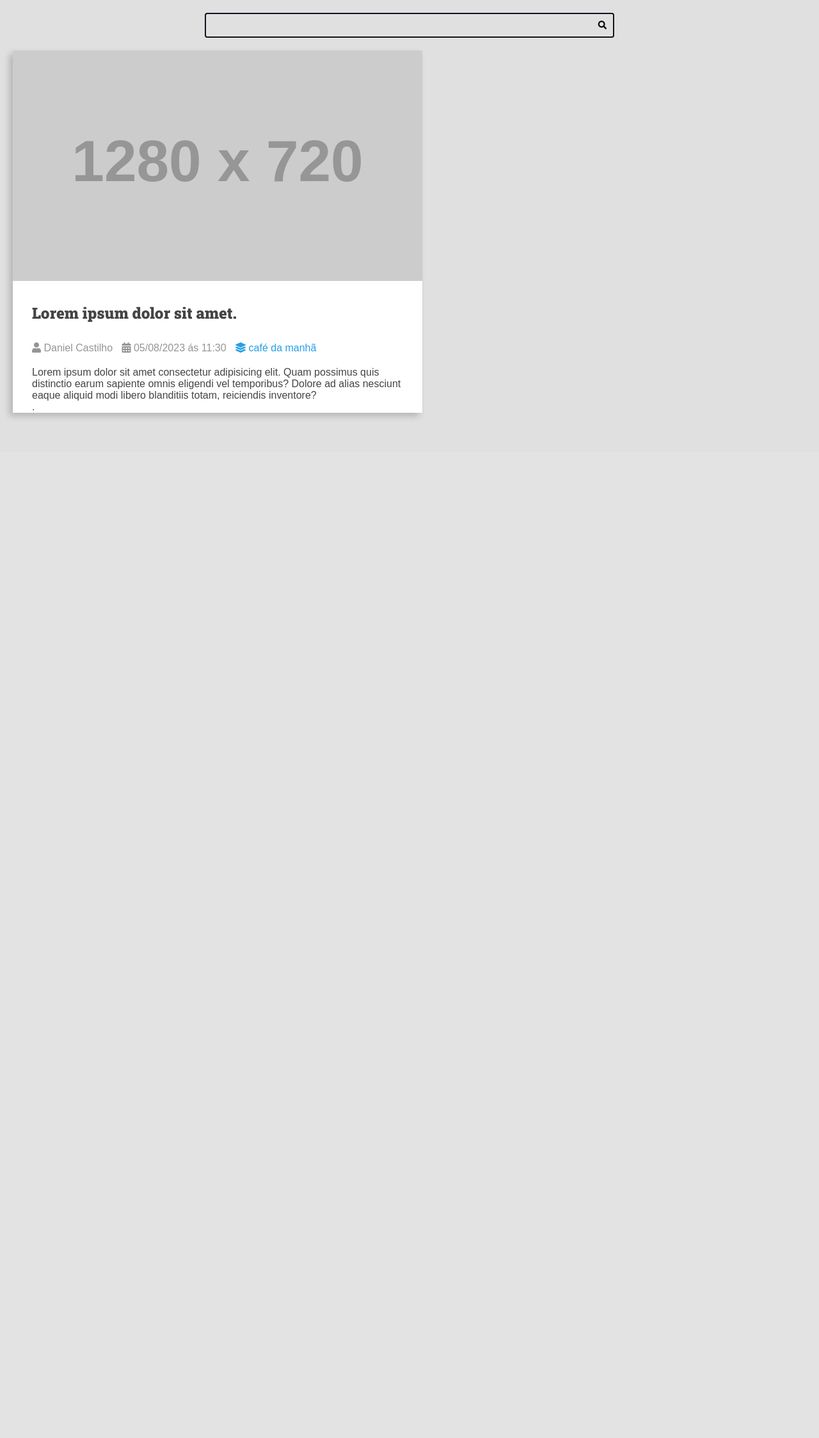
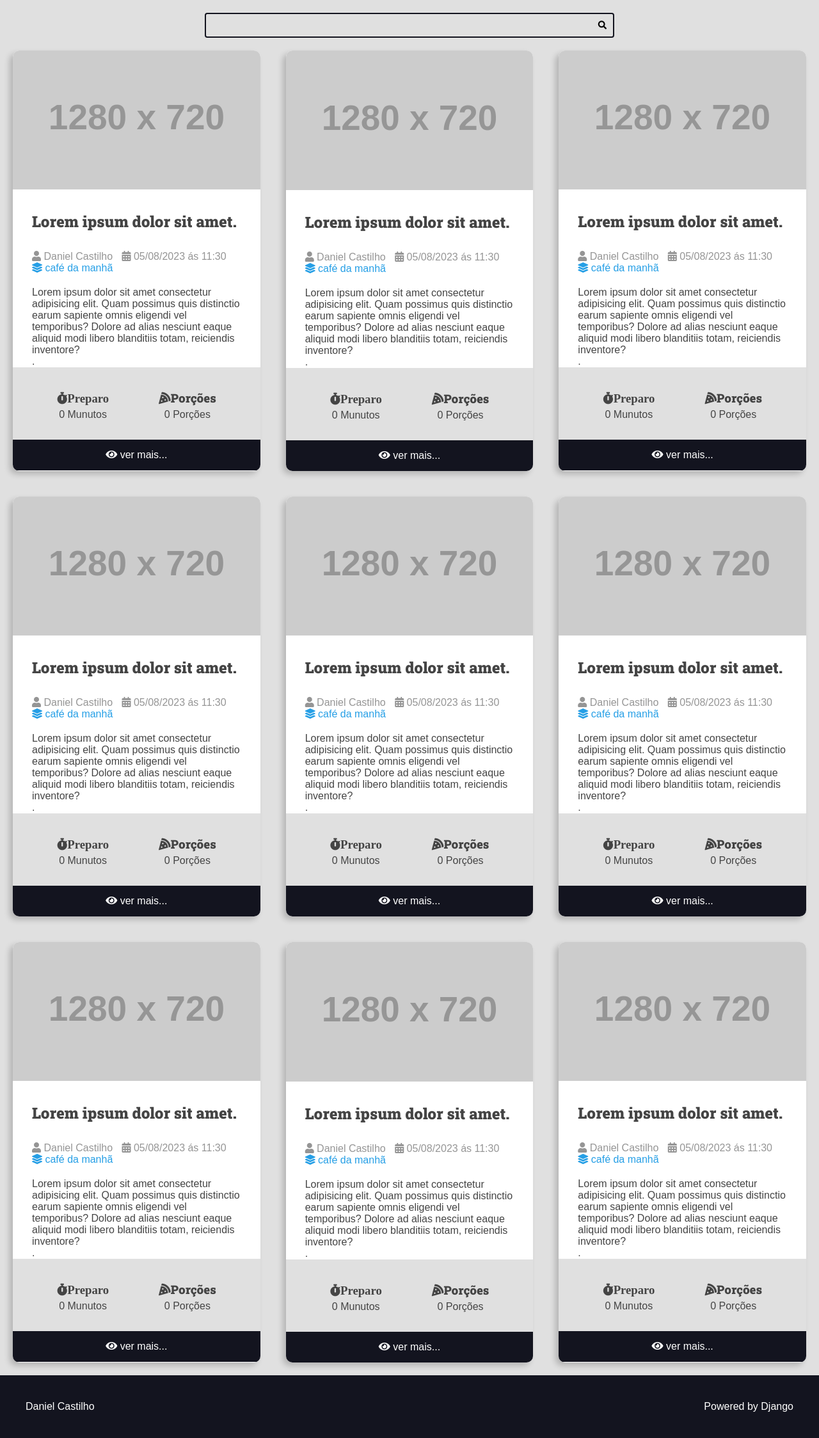
Before and after one commit to DanielCastilhoDIniz/EstudoDjango_Projetos, a Python web app: template recipes/templates/recipes/pages/home.html in a window 1280 px wide. Shown: the part 93-2340 px from the top of the page at 64% size. Before the commit the page ends 748 px from the top, so only its background shows below. Run offline with Jinja, Linux system fonts and the light colour scheme; the template is opened without the code that fills it, so the values that code supplies are empty; grey boxes labelled with a size stand in for pictures from a placeholder-image service; some libraries are stand-ins or nearby versions.

Commit message:
updade frontend incio

```diff
--- a/recipes/templates/recipes/pages/home.html
+++ b/recipes/templates/recipes/pages/home.html
@@ -7,39 +7,19 @@
 
   <main class="main-content-container">
     <div class="main-content main-content-list container">
-      <div class="recipe recipe-list-item">
-        <div class="recipe-cover">
-          <img src="https://placehold.co/1280x720/100099/png" alt="Temporario">
-        </div>
-        <div class="recipe-title-container">
-          <h2 class="recipe-tiltle">Lorem ipsum dolor sit amet.</h2>
-        </div>
-        <div class="recipe-author">
-          <span class="recipe-author-item">
-            <i class="fas fa-user"></i>
-            Daniel Castilho
-          </span>
-          <span class="recipe-author-item">
-            <i class="fas fa-calendar-alt"></i>
-            05/08/2023 ás 11:30
-          </span>
-          <span class="recipe-author-item">
-            <a href="recipes/category/cafe-da-manha">
-              <i class="fas fa-layer-group"></i>
-              <span>café da manhã</span>
-            </a>
-          </span>
-        </div>
+      {% include "recipes/partials/recipe.html" %}
+      {% include "recipes/partials/recipe.html" %}
+      {% include "recipes/partials/recipe.html" %}
+      {% include "recipes/partials/recipe.html" %}
+      {% include "recipes/partials/recipe.html" %}
+      {% include "recipes/partials/recipe.html" %}
+      {% include "recipes/partials/recipe.html" %}
+      {% include "recipes/partials/recipe.html" %}
+      {% include "recipes/partials/recipe.html" %}
+    </div>
+  </main>
+  {% include "recipes/partials/footer.html" %}
 
-        <div class="recipe-content"><p>Lorem ipsum dolor sit amet consectetur adipisicing elit. Quam possimus quis distinctio earum sapiente omnis eligendi vel temporibus? Dolore ad alias nesciunt eaque aliquid modi libero blanditiis totam, reiciendis inventore?</p>.
-        </div>
-
-      </div>
-
-
-    </div>
-
-  </main>
 </body>
 
 </html>
--- /dev/null
+++ b/recipes/templates/recipes/partials/footer.html
@@ -0,0 +1,9 @@
+<footer class="main-footer">
+    <div class="developer">
+      <a href="https://www.linkedin.com/in/daniel-castilho-diniz/" target="_blank" rel="noreferrer noopener">Daniel Castilho</a>
+    </div>
+
+    <div class="powered">
+      <a href="https://www.djangoproject.com/" target="_blank" rel="noreferrer noopener">Powered by Django</a>
+    </div>
+  </footer>
--- a/recipes/templates/recipes/partials/head.html
+++ b/recipes/templates/recipes/partials/head.html
@@ -180,6 +180,8 @@
     box-shadow: -5px 5px 10px rgba(0, 0, 0, .20);
     transform: scale(1);
     transition: all 300ms ease-in-out;
+    border-radius: 1rem;
+    overflow: hidden;
 
   }
 
@@ -211,17 +213,73 @@
     padding: 0 var(--spacing-gutter-medium);
     padding-top: 2rem;
   }
+
   .recipe-author-item {
     color: var(--color-gray-4);
     margin-right: 1rem;
   }
-  .recipe-author a{
+
+  .recipe-author a {
     color: var(--color-primary);
     transition: all 300ms ease-in-out;
     text-decoration: none;
   }
 
-  .recipe-author a:hover{
+  .recipe-author a:hover {
     color: var(--color-primary-dark);
   }
+
+  .recipe-meta-conatiner {
+    display: flex;
+    flex: row wrap;
+    padding: var(--spacing-gutter-medium);
+    background: var(--color-gray-1);
+  }
+
+  .recipe-meta {
+    display: flex;
+    flex-flow: column nowrap;
+    flex-shrink: 1;
+    flex-grow: 1;
+    text-align: center;
+  }
+
+  .recipe-meta-text {
+    font-size: 1.6rem;
+  }
+
+  .recipe-meta-title {
+    padding: 0.5rem;
+  }
+
+  .recipe-footer a {
+    background: var(--color-primary-dark);
+    display: block;
+    color: var(--color-white);
+    text-decoration: none;
+    text-align: center;
+    padding: 1.5rem var(--spacing-gutter-medium);
+    transition: all 300ms ease-in-out;
+  }
+
+  .recipe-footer a:hover {
+    filter: brightness(2);
+  }
+
+  .main-footer {
+    display: flex;
+    align-items: center;
+    justify-content: space-between;
+    background: var(--color-primary-dark);
+    color: var(--color-white);
+    padding: var(--spacing-gutter-large);
+  }
+  .main-footer a {
+    color: var(--color-white);
+    text-decoration: none;
+    transition: all 300ms ease-in-out;
+  }
+  .main-footer a:hover {
+    filter: brightness(.8);
+  }
 </style>
--- /dev/null
+++ b/recipes/templates/recipes/partials/recipe.html
@@ -0,0 +1,58 @@
+<div class="recipe recipe-list-item">
+  <div class="recipe-cover">
+    <img src="https://placehold.co/1280x720/100099/png" alt="Temporario" />
+  </div>
+  <div class="recipe-title-container">
+    <h2 class="recipe-tiltle">Lorem ipsum dolor sit amet.</h2>
+  </div>
+  <div class="recipe-author">
+    <span class="recipe-author-item">
+      <i class="fas fa-user"></i>
+      Daniel Castilho
+    </span>
+    <span class="recipe-author-item">
+      <i class="fas fa-calendar-alt"></i>
+      05/08/2023 ás 11:30
+    </span>
+    <span class="recipe-author-item">
+      <a href="recipes/category/cafe-da-manha">
+        <i class="fas fa-layer-group"></i>
+        <span>café da manhã</span>
+      </a>
+    </span>
+  </div>
+
+  <div class="recipe-content">
+    <p>
+      Lorem ipsum dolor sit amet consectetur adipisicing elit. Quam possimus
+      quis distinctio earum sapiente omnis eligendi vel temporibus? Dolore ad
+      alias nesciunt eaque aliquid modi libero blanditiis totam, reiciendis
+      inventore?
+    </p>
+    .
+  </div>
+
+  <div class="recipe-meta-conatiner">
+    <div class="recipe-meta recipe-preparation">
+      <h3 class="recipe-meta-title"><i class="fas fa-stopwatch">Preparo</i></h3>
+      <div class="recipe-meta-text">0 Munutos</div>
+    </div>
+    <div class="recipe-meta recipe-servings">
+      <h3 class="recipe-meta-title">
+        <i class="fas fa-pizza-slice"></i>Porções
+      </h3>
+      <div class="recipe-meta-text">0 Porções</div>
+    </div>
+  </div>
+
+  <footer class="recipe-footer">
+    <a
+      href=""
+      class="recipe-read-more button button-dark button-full-width"
+      hhref="/recipes/3/"
+    >
+      <i class="fas fa-eye"></i>
+      <span>ver mais...</span>
+    </a>
+  </footer>
+</div>
```
